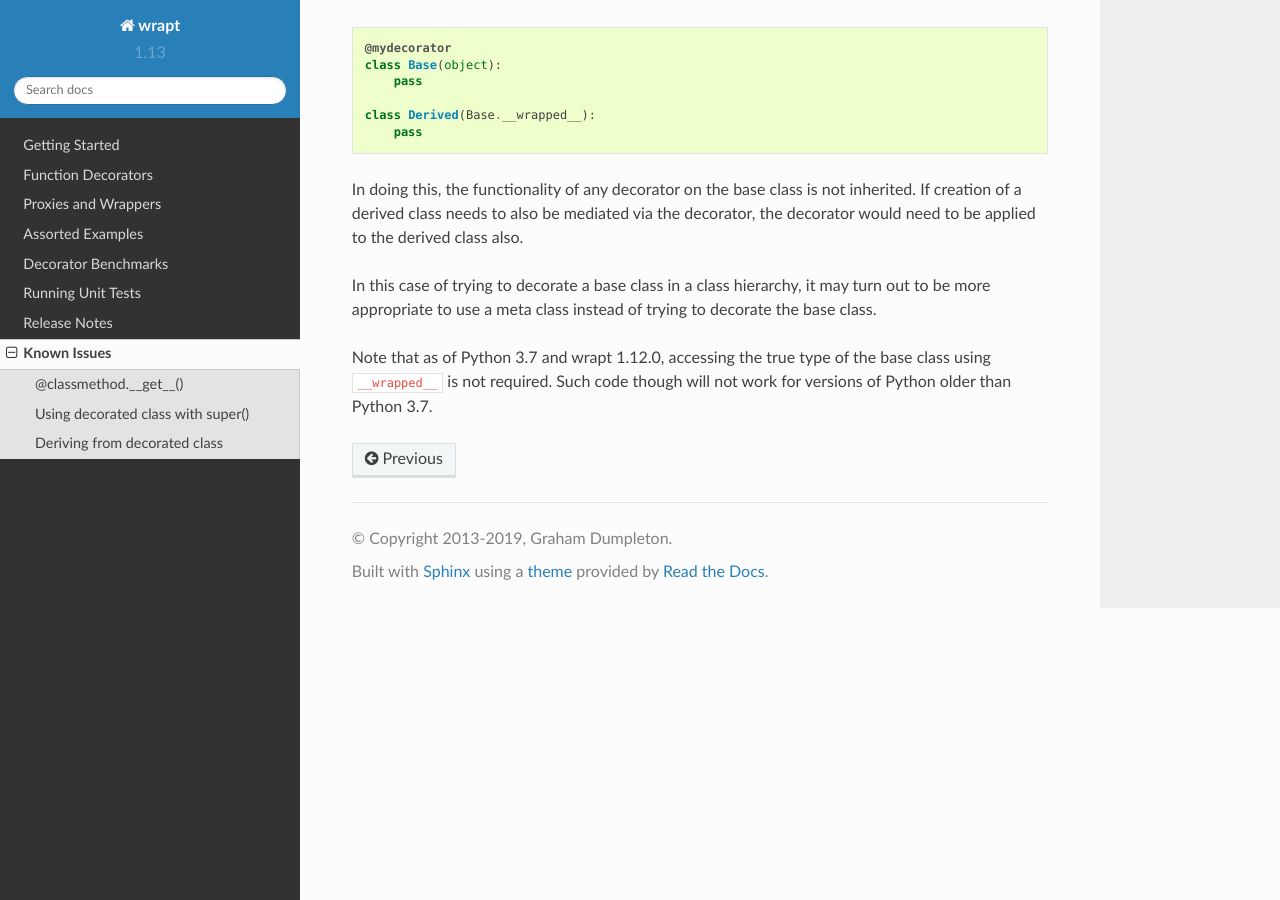
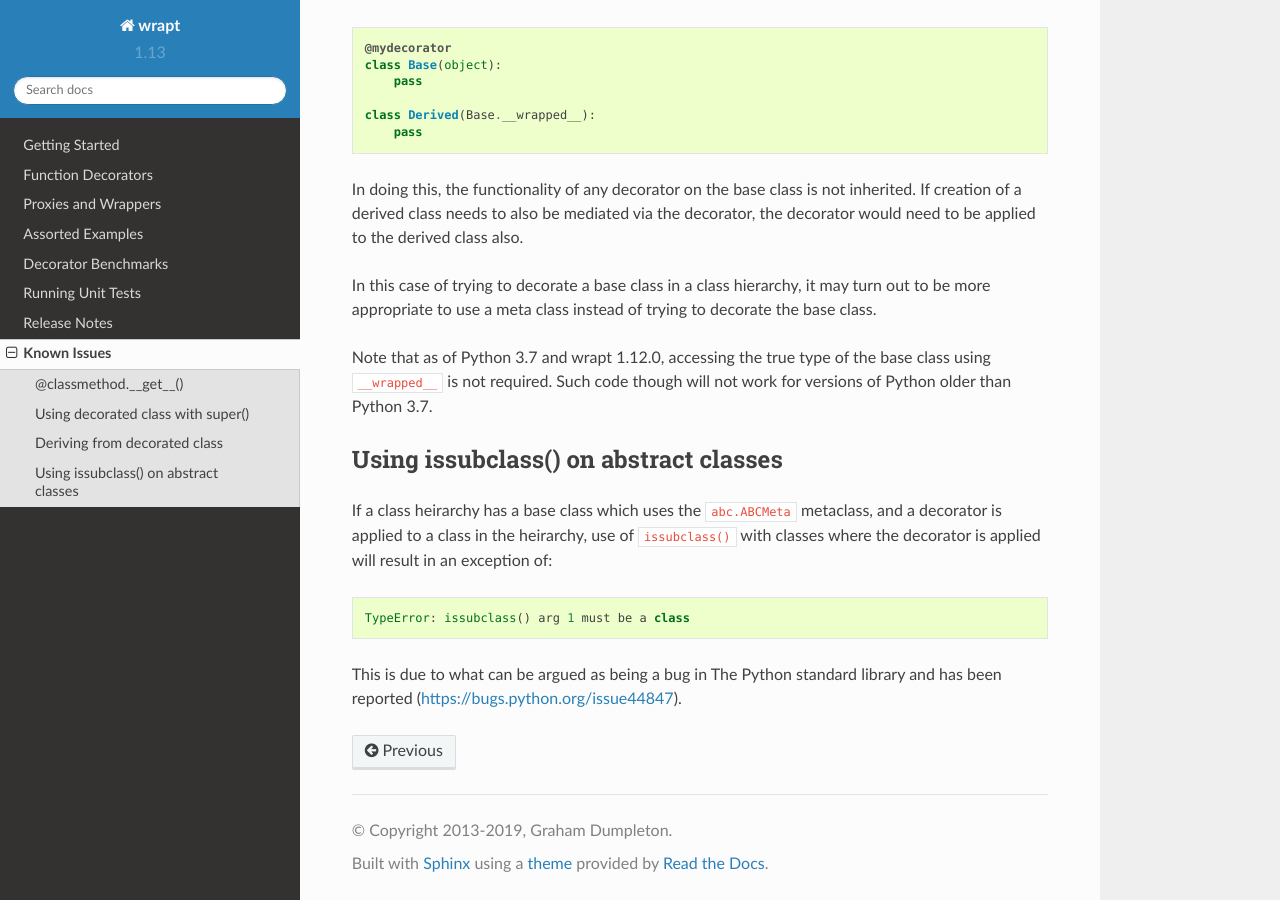
Before and after one commit to GrahamDumpleton/wrapt, a Sphinx documentation site: the page built from docs/issues.rst, in a window 1280 px wide and 900 px high, scrolled down 1224 px. Built offline with Sphinx 7.4.7 and the Read the Docs theme 2.0.0, drawn with Linux system fonts in a browser that asks for light colours.

Commit message:
Document abc.ABCMeta meta class issues.

```diff
--- a/docs/issues.rst
+++ b/docs/issues.rst
@@ -79,3 +79,18 @@ to decorate the base class.
 Note that as of Python 3.7 and wrapt 1.12.0, accessing the true type of the
 base class using ``__wrapped__`` is not required. Such code though will not
 work for versions of Python older than Python 3.7.
+
+Using issubclass() on abstract classes
+--------------------------------------
+
+If a class heirarchy has a base class which uses the ``abc.ABCMeta``
+metaclass, and a decorator is applied to a class in the heirarchy, use of
+``issubclass()`` with classes where the decorator is applied will result in
+an exception of:
+
+::
+
+    TypeError: issubclass() arg 1 must be a class
+
+This is due to what can be argued as being a bug in The Python standard
+library and has been reported (https://bugs.python.org/issue44847).
```
Also changed, not shown: docs/changes.rst (+8 -0 lines).
